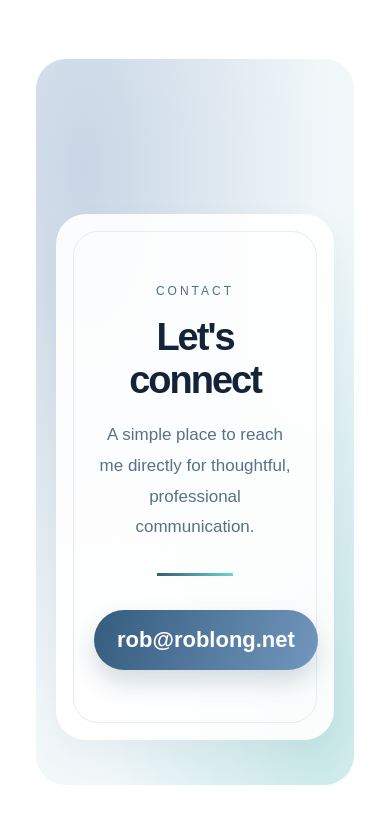
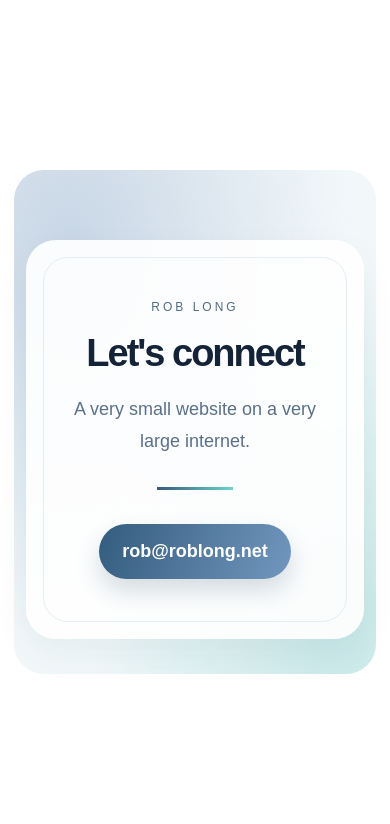
Before and after one commit to roblong/roblong.github.io, a plain HTML site: page index.html in a window 390 px wide. Drawn offline with Linux system fonts and the light colour scheme.

Commit message:
Update index.html

```diff
--- a/index.html
+++ b/index.html
@@ -4,9 +4,11 @@
 <head>
 <meta charset="UTF-8">
 <meta name="viewport" content="width=device-width, initial-scale=1">
-<title>Contact Rob Long</title>
+<title>Rob Long</title>
 <style>
-* { box-sizing: border-box; }
+* {
+  box-sizing: border-box;
+}
 body {
   margin: 0;
   min-height: 100vh;
@@ -15,13 +17,13 @@ body {
   display: flex;
   justify-content: center;
   align-items: center;
-  padding: 36px;
+  padding: 14px;
 }
 .background {
   width: 100%;
   max-width: 610px;
-  min-height: 650px;
-  padding: 155px 20px 45px;
+  min-height: 570px;
+  padding: 120px 20px 55px;
   border-radius: 30px;
   background:
     radial-gradient(at 15% 15%, #c8d6e5, transparent 65%),
@@ -38,7 +40,7 @@ body {
   border: 1px solid #e5edf3;
   border-radius: 25px;
   text-align: center;
-  padding: 52px 20px;
+  padding: 48px 20px;
 }
 .label {
   font-size: 12px;
@@ -53,7 +55,7 @@ h1 {
 }
 p {
   color: #5a7089;
-  font-size: 17px;
+  font-size: 18px;
   line-height: 1.8;
   max-width: 470px;
   margin: 0 auto;
@@ -78,16 +80,27 @@ p {
 .email:hover {
   filter: brightness(1.1);
 }
+@media (max-width: 480px) {
+  .background {
+    min-height: 480px;
+    padding: 70px 12px 35px;
+  }
+  .inner {
+    padding: 42px 12px;
+  }
+  .email {
+    font-size: 18px;
+  }
+}
 </style>
 </head>
 <body>
   <main class="background">
     <section class="card">
       <div class="inner">
-        <div class="label">CONTACT</div>
+        <div class="label">ROB LONG</div>
         <h1>Let's connect</h1>
-        <p>A simple place to reach me directly for
-        thoughtful, professional communication.</p>
+        <p>A very small website on a very large internet.</p>
         <div class="accent"></div>
         <a class="email" href="mailto:rob@roblong.net">
           rob@roblong.net
```
